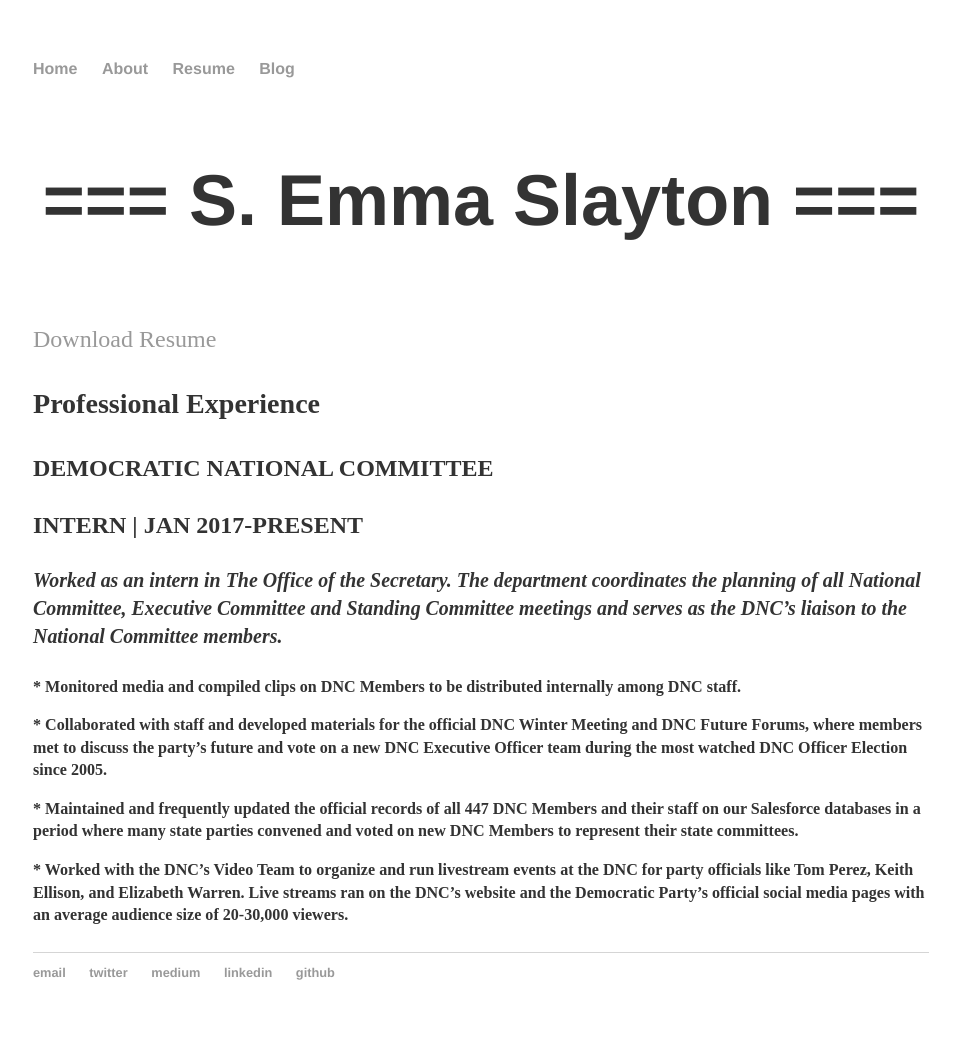
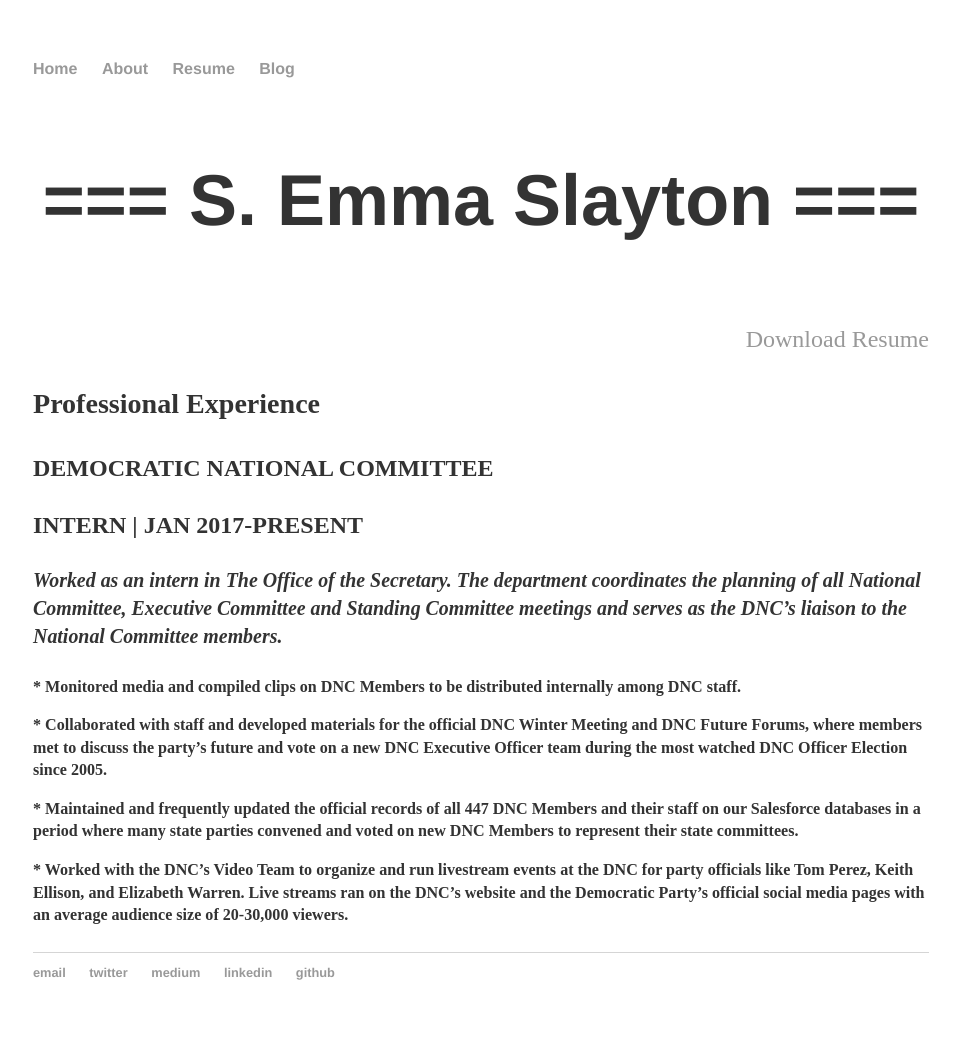
Before and after one commit to emmaslayton/emmaslayton.github.io, a Jekyll site: the page built from resume/index.html, in a window 1280 px wide. Shown: the whole page, without its empty margins (159-1118 px from the left). Built offline with Jekyll 4.4.1, drawn with Linux system fonts in a browser that asks for light colours.

Commit message:
Update index.html

```diff
--- a/resume/index.html
+++ b/resume/index.html
@@ -4,7 +4,7 @@
 ---
 <div class="blurb">
 	<h1><center><strong><p>=== S. Emma Slayton ===</p></strong></center></h1>
-	<right><p><a href="/files/Resume.pdf" class="btn btn-default pull-right" title="Download Resume as PDF">Download Resume</a></p></right>
+	<p><P ALIGN=Right><a href="/files/Resume.pdf" class="btn btn-default pull-right" title="Download Resume as PDF">Download Resume</a></p>
 	<h3><p>Professional Experience</p></h3>
 	<h4><p><strong>DEMOCRATIC NATIONAL COMMITTEE  </strong></p><p><strong> INTERN | JAN 2017-PRESENT </strong></p></h4>
 <h5><p><em>Worked as an intern in The Office of the Secretary. The department coordinates the planning of all National Committee, Executive Committee and Standing Committee meetings and serves as the DNC’s liaison to the National Committee members.</em></p></h5>
```
